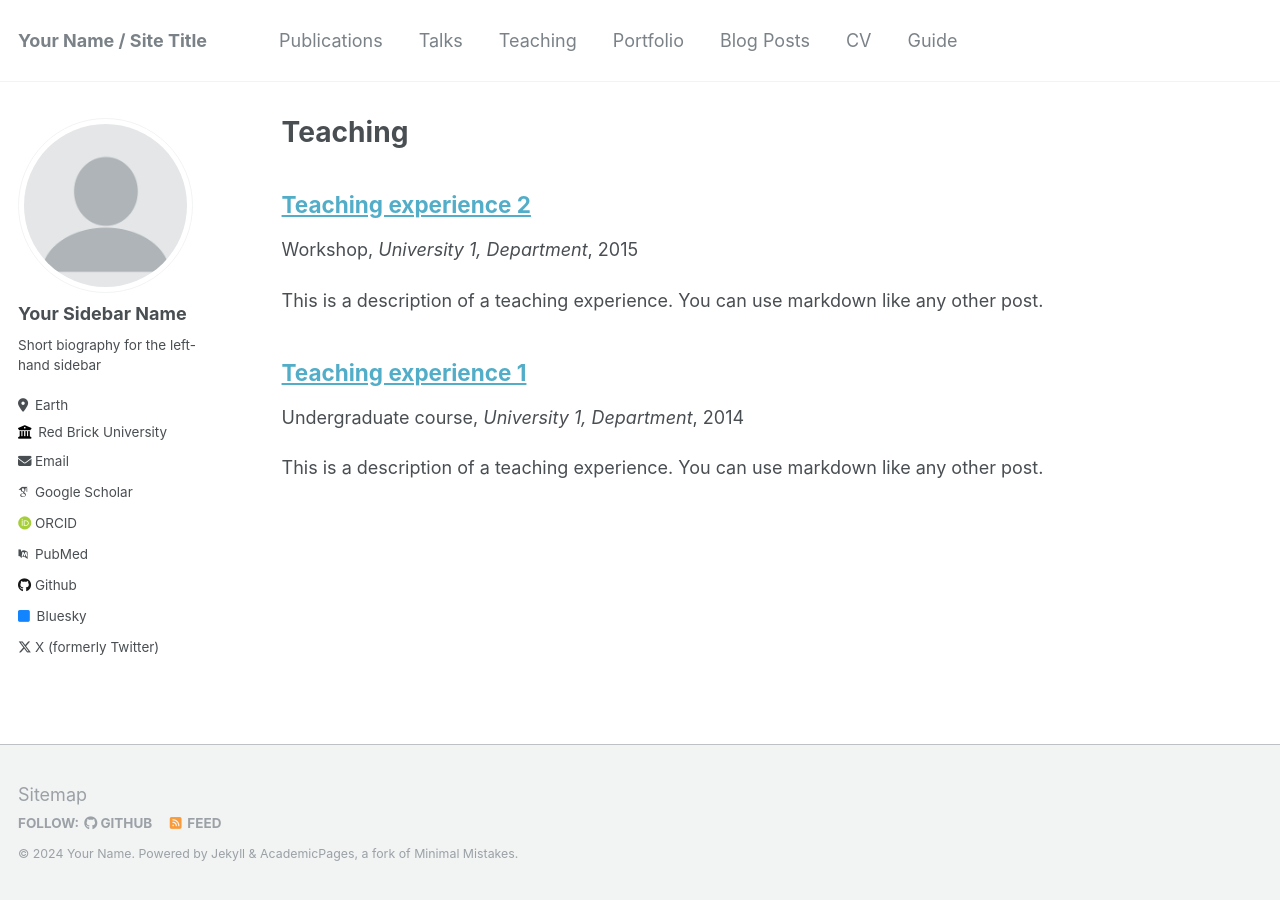
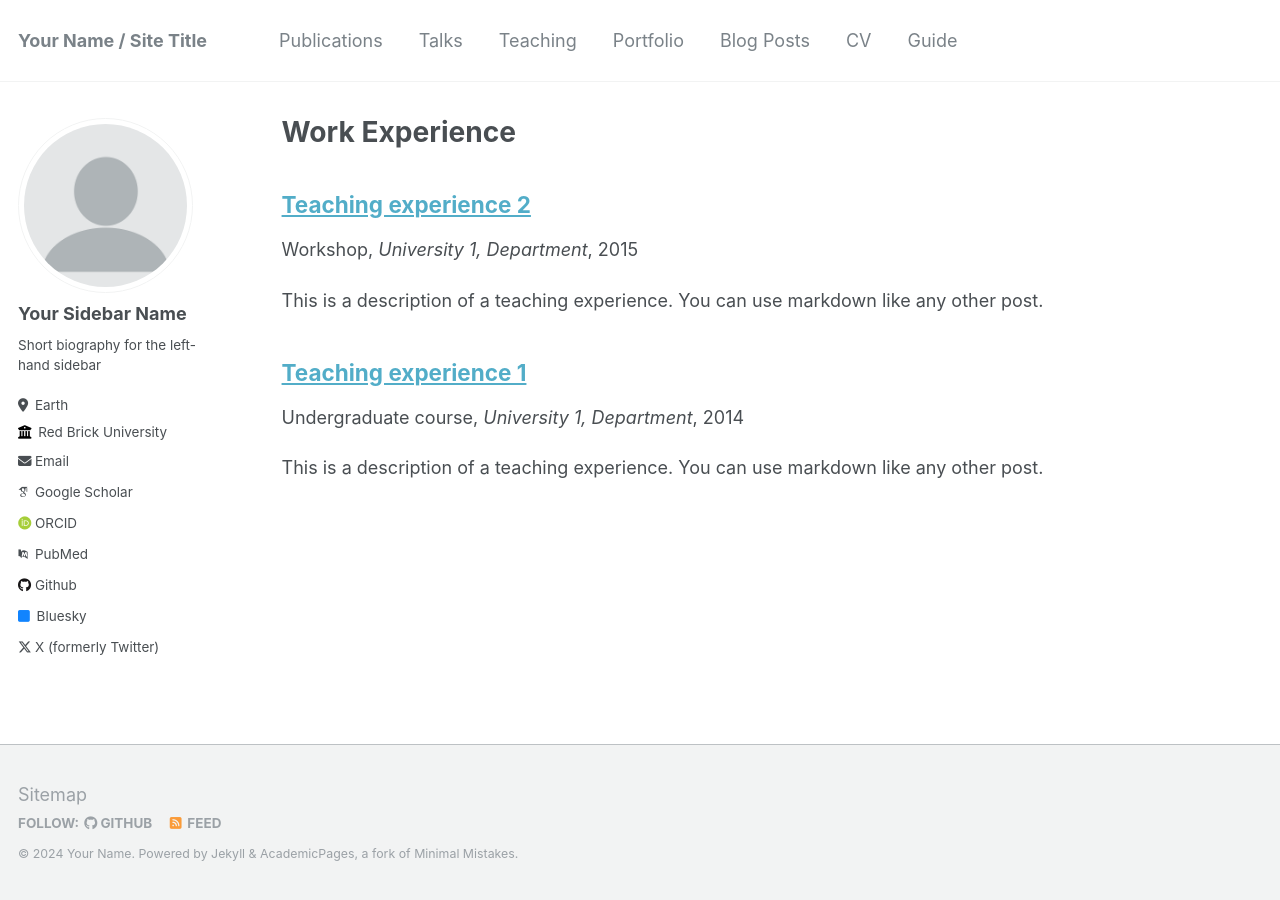
Before and after one commit to aminullahprince/princeaman.github.io, a Jekyll site: the page built from _pages/teaching.html, in a window 1280 px wide. Built offline with Jekyll 4.4.1, drawn with Linux system fonts in a browser that asks for light colours; some web fonts are replaced.

Commit message:
Update teaching.html

```diff
--- a/_pages/teaching.html
+++ b/_pages/teaching.html
@@ -1,7 +1,7 @@
 ---
 layout: archive
-title: "Teaching"
-permalink: /teaching/
+title: "Work Experience"
+permalink: /Work Experience/
 author_profile: true
 ---
 
```
